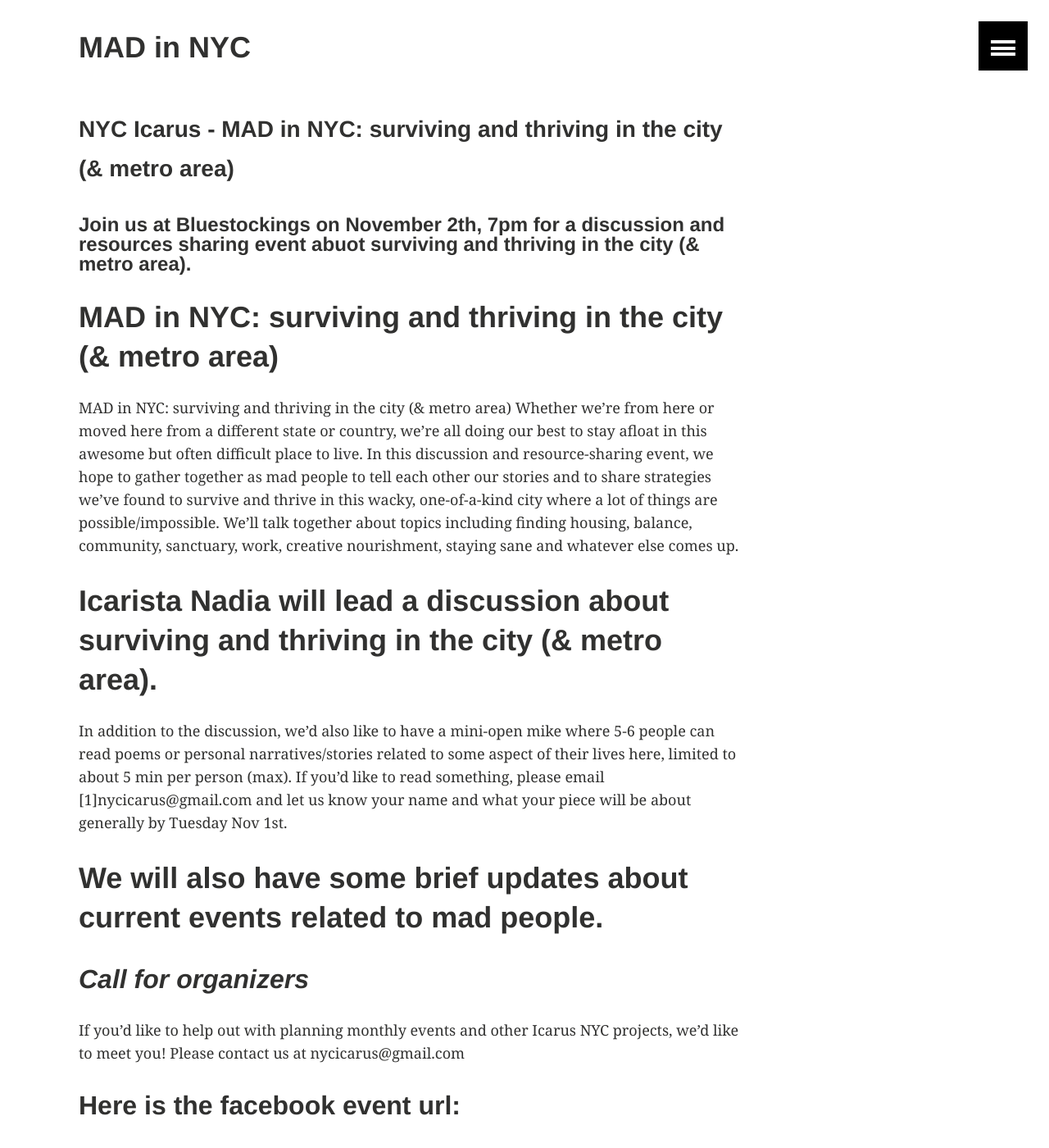
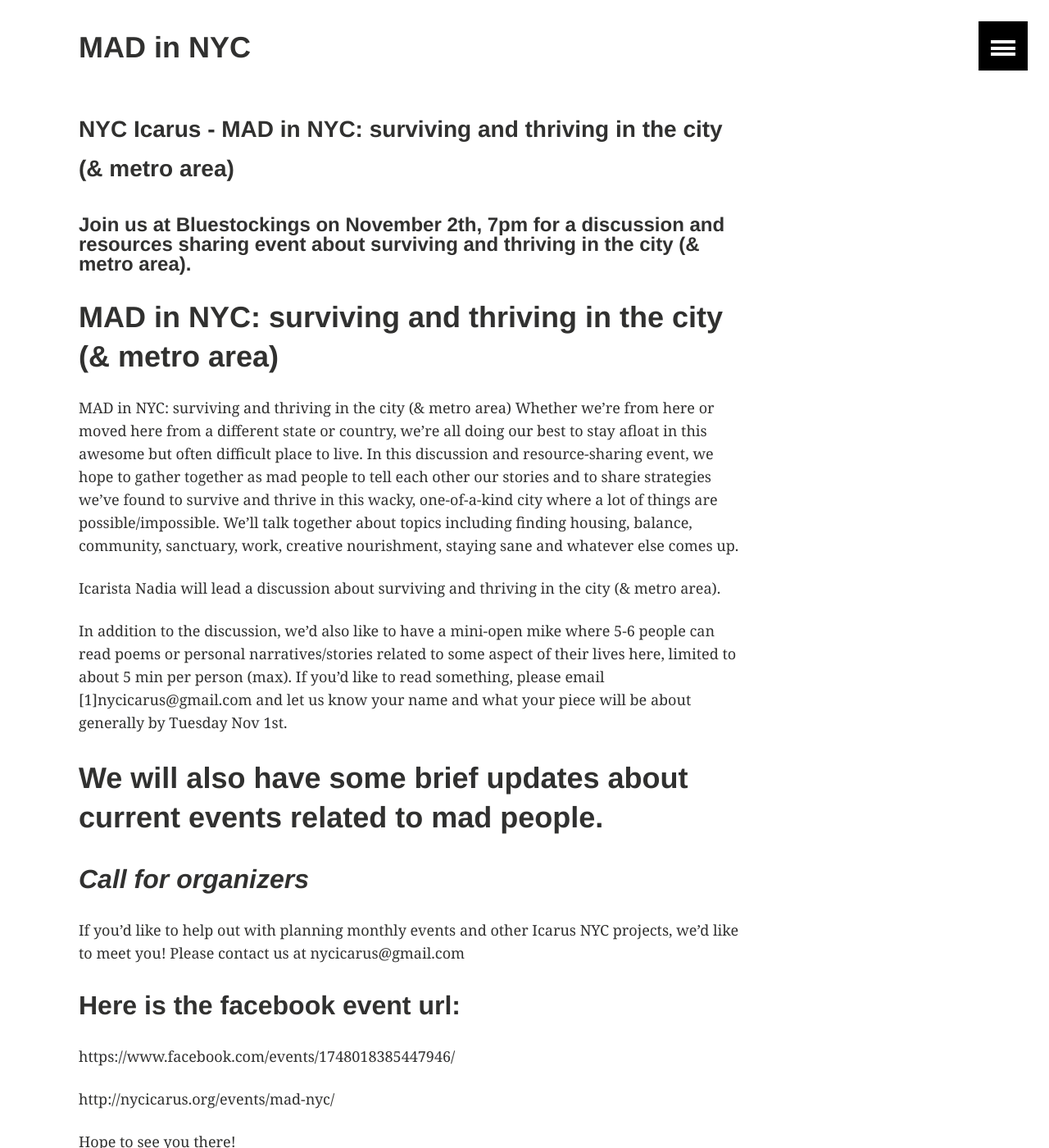
Before and after one commit to nycicarus/nycicarus.github.io, a Jekyll site: the page built from _posts/events/2016-11-02-mad-nyc.md, in a window 1280 px wide and 1400 px high, scrolled down 1004 px. Shown: the whole window at 82% size. Built offline with Jekyll 4.4.1, drawn with Linux system fonts in a browser that asks for light colours; comment, search, counter and statistics services are not loaded; some of the changed text lies outside the part shown.

Commit message:
Update 2016-11-02-mad-nyc.md

```diff
--- a/_posts/events/2016-11-02-mad-nyc.md
+++ b/_posts/events/2016-11-02-mad-nyc.md
@@ -26,14 +26,14 @@ phone: ""
 ---
 ### NYC Icarus - MAD in NYC: surviving and thriving in the city (& metro area)
 
-#### Join us at Bluestockings on November 2th, 7pm for a discussion and resources sharing event abuot surviving and thriving in the city (& metro area).
+#### Join us at Bluestockings on November 2th, 7pm for a discussion and resources sharing event about surviving and thriving in the city (& metro area).
 
 # MAD in NYC: surviving and thriving in the city (& metro area)
 
    MAD in NYC: surviving and thriving in the city (& metro area) Whether we're from here or moved here from a different state or country, we're all doing our best to stay afloat in this awesome but often difficult place to live. In this discussion and resource-sharing event, we hope to gather together as mad people to tell each other our stories and to share strategies we've found to survive and thrive in this wacky, one-of-a-kind city where a lot of things are possible/impossible. We'll talk together about topics including finding housing, balance, community, sanctuary, work, creative nourishment, staying
 sane and whatever else comes up.
 
-# Icarista Nadia will lead a discussion about surviving and thriving in the city (& metro area).
+Icarista Nadia will lead a discussion about surviving and thriving in the city (& metro area).
 
    In addition to the discussion, we'd also like to have a mini-open mike where 5-6 people can read poems or personal narratives/stories related to some aspect of their lives here, limited to about 5 min per person (max). If you'd like to read something, please email [1]nycicarus@gmail.com and let us know your name and what your piece will be about generally by Tuesday Nov 1st.
 
@@ -45,6 +45,7 @@ If you’d like to help out with planning monthly events and other Icarus NYC pr
 
 ## Here is the facebook event url:
 https://www.facebook.com/events/1748018385447946/
+
 http://nycicarus.org/events/mad-nyc/
 
 Hope to see you there!
```
